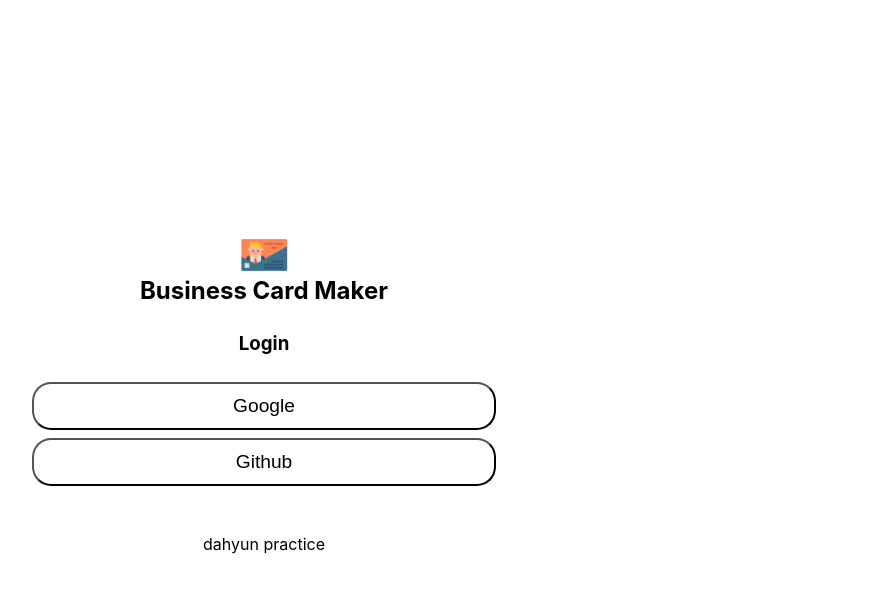
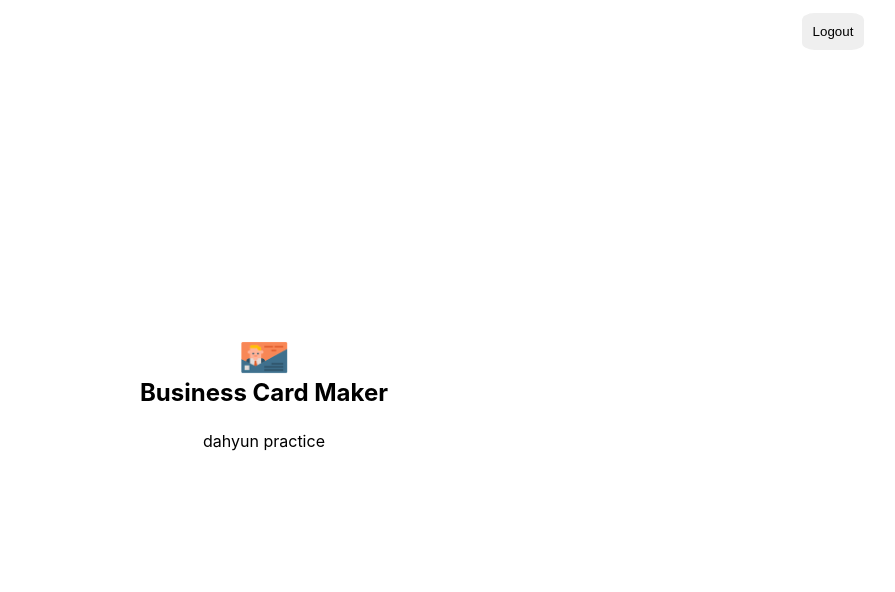
Before and after one commit to hamdahyun/card-maker, a React (Create React App) app in the folder card-maker/: page /maker in a window 1280 px wide. Shown: the top 592 px of the page, without its empty margins (376-1271 px from the left). Built offline with nearby package versions, Linux system fonts and the light colour scheme; no server answers; sample sign-in values are in the browser's storage.

Commit message:
add logout & add functionality

```diff
--- a/card-maker/package.json
+++ b/card-maker/package.json
@@ -9,6 +9,7 @@
     "firebase": "^8.8.0",
     "react": "^17.0.2",
     "react-dom": "^17.0.2",
+    "react-router-dom": "^5.2.0",
     "react-scripts": "4.0.3",
     "web-vitals": "^1.0.1"
   },
--- a/card-maker/src/app.jsx
+++ b/card-maker/src/app.jsx
@@ -1,10 +1,21 @@
 import styles from './app.module.css';
 import Login from './components/login/login';
+import {BrowserRouter, Route, Switch} from 'react-router-dom'
+import Maker from './components/maker/maker';
 
 function App({ authService }) {
   return (
     <div className={styles.app}>
-      <Login authService={authService}/>
+      <BrowserRouter>
+        <Switch>
+          <Route exact path="/">
+            <Login authService={authService}/>
+          </Route>
+          <Route path="/maker">
+            <Maker authService={authService} />
+          </Route>
+        </Switch>
+      </BrowserRouter>
     </div>
   )
 }
--- a/card-maker/src/components/header/header.module.css
+++ b/card-maker/src/components/header/header.module.css
@@ -23,4 +23,5 @@
   outline: 0;
   border: 0;
   cursor: pointer;
+  color: makerWhite;
 }
--- a/card-maker/src/components/login/login.jsx
+++ b/card-maker/src/components/login/login.jsx
@@ -1,12 +1,26 @@
-import React from 'react';
+import React, { useEffect } from 'react';
 import Header from '../header/header'
 import Footer from '../footer/footer'
 import styles from './login.module.css'
+import { useHistory } from 'react-router-dom';
 
 const Login = ({ authService }) => {
+    const history = useHistory();
+    const goToMaker = userId => {
+        history.push({
+            pathname: '/maker',
+            state: { id: userId },
+        })
+    }
    const onLogin = (event) => {
-      authService.login(event.target.textContent).then(console.log).catch(console.log)
+      authService.login(event.target.textContent).then(data => goToMaker(data.user.uid)).catch(console.log)
    }
+
+   useEffect(() => {
+        authService.onAuthChange(user => {
+            user && goToMaker(user.id);
+        })
+   })
 
    return (
       <section className={styles.login}>
--- /dev/null
+++ b/card-maker/src/components/maker/maker.jsx
@@ -0,0 +1,28 @@
+import React, { useEffect } from 'react';
+import styles from './maker.module.css'
+import Header from '../header/header';
+import Footer from '../footer/footer';
+import { useHistory } from 'react-router-dom';
+
+const Maker = ({ authService }) => {
+    const history = useHistory();
+    const onLogout = () => {
+        authService.logout();
+    }
+    useEffect(() => {
+        authService.onAuthChange(user => {
+            if(!user) {
+                history.push('/');
+            }
+        })
+   })
+
+    return (
+        <section className={styles.maker}>
+            <Header onLogout={onLogout} />
+            <Footer />
+        </section>
+    )
+}
+
+export default Maker;
--- a/card-maker/src/service/auth_service.js
+++ b/card-maker/src/service/auth_service.js
@@ -8,5 +8,14 @@
         .signInWithPopup(authProvider);
 
     }
+
+    logout() {
+        firebase.auth().signOut();
+    }
+    onAuthChange(onUserChanged) {
+        firebase.auth().onAuthStateChanged(user => {
+            onUserChanged(user);
+        })
+    }
 }
 export default AuthService
```
Also changed, not shown: card-maker/src/components/maker/maker.module.css (added), 1 other file (tests, documents, lock files or other folders).
